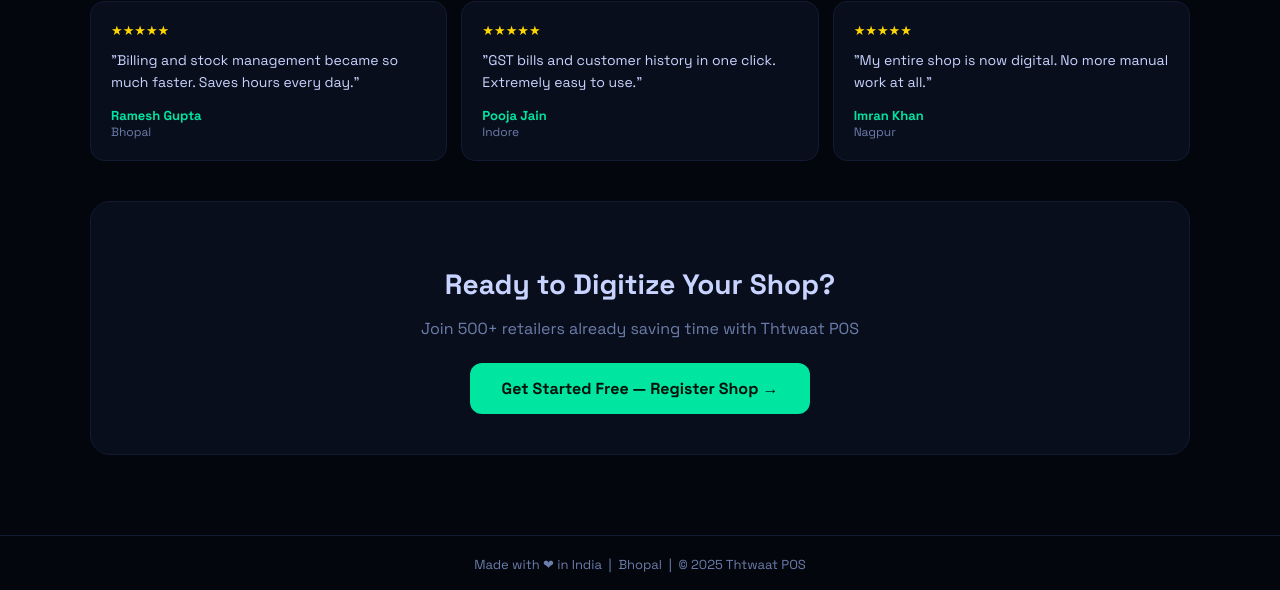
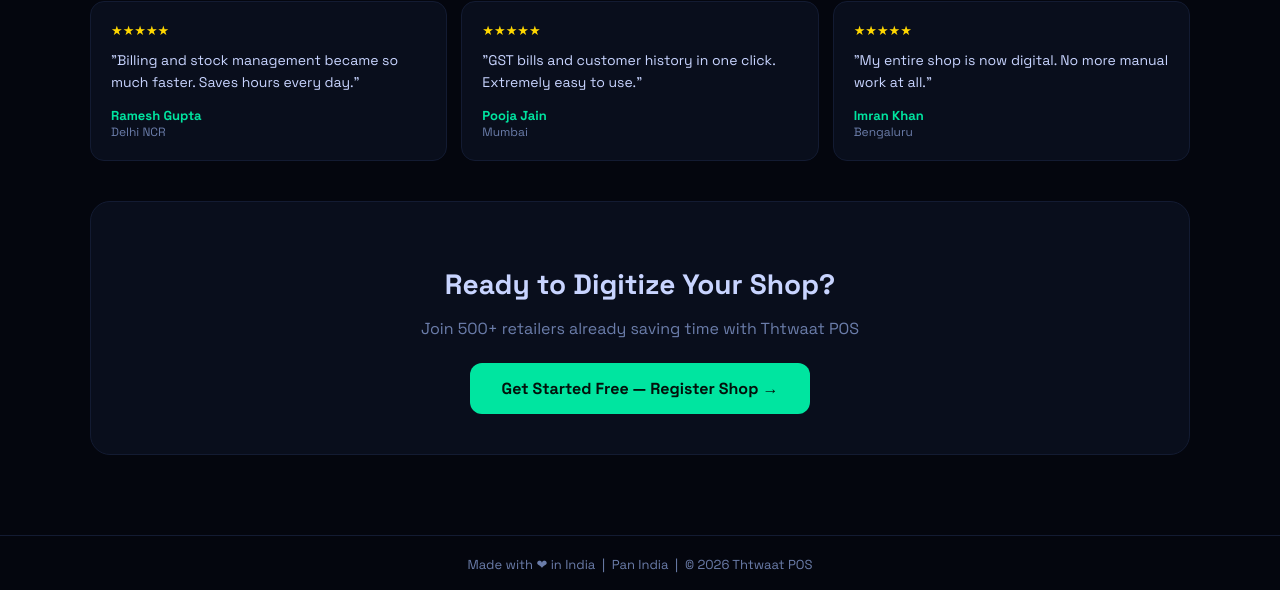
Before and after one commit to Aamenkhan/retailpro-ui, a React (Create React App) app: page / in a window 1280 px wide. Shown: the part 1602-2192 px from the top of the page. Built offline with nearby package versions, Linux system fonts and the light colour scheme; no server answers.

Commit message:
Remove Bhopal branding; pan-India footer and testimonials
Co-authored-by: Cursor <cursoragent@cursor.com>

```diff
--- a/src/App.jsx
+++ b/src/App.jsx
@@ -139,7 +139,7 @@ const btn=(color=C.green,ex={})=>({background:`linear-gradient(135deg,${color}CC
 // ══════════════════════════════════════════════════════════════════
 function Onboarding({onComplete}){
   const [step,setStep]=useState(0);
-  const [biz,setBiz]=useState({name:"",ownerName:"",phone:"",email:"",gstin:"",address:"",city:"Bhopal",state:"Madhya Pradesh",pincode:"",type:"Retail Shop",logo:"🏪",financialYear:"April"});
+  const [biz,setBiz]=useState({name:"",ownerName:"",phone:"",email:"",gstin:"",address:"",city:"",state:"",pincode:"",type:"Retail Shop",logo:"🏪",financialYear:"April"});
   const [owner,setOwner]=useState({username:"admin",password:"",confirmPassword:""});
   const LOGOS=["🏪","🛒","🏬","🏭","💊","👕","⚙️","🍕","🎂","📱","🔧","🌾","🧴","📦"];
   const s=(k,v)=>setBiz(p=>({...p,[k]:v}));
@@ -721,7 +721,7 @@ function POSPage({products,setProducts,orders,setOrders,notify,mode,setMode}){
       <div class="tr"><span>SGST</span><span>₹${(order.gst_amount/2).toFixed(2)}</span></div>
       <div class="gt"><span>GRAND TOTAL</span><span>₹${order.total.toLocaleString("en-IN")}</span></div>
     </div>
-    <div class="footer"><p>${business.name||"RetailPRO"} · ${business.city||"Bhopal"} · GSTIN: ${business.gstin||"N/A"}</p><p>Computer generated invoice</p></div>
+    <div class="footer"><p>${business.name||"RetailPRO"} · ${business.city||""} · GSTIN: ${business.gstin||"N/A"}</p><p>Computer generated invoice</p></div>
     <script>window.onload=()=>{window.print();}<\/script></body></html>`);
     w.document.close();
   };
@@ -732,7 +732,7 @@ function POSPage({products,setProducts,orders,setOrders,notify,mode,setMode}){
         <Modal onClose={()=>setReceipt(null)} width={380}>
           <div style={{padding:22,fontFamily:"monospace",textAlign:"center"}}>
             <div style={{fontSize:18,fontWeight:900,marginBottom:3}}>{business.logo||"🏪"} {business.name||"RetailPRO"}</div>
-            <div style={{fontSize:10,color:C.muted,marginBottom:10}}>{business.city||"Bhopal"} · GSTIN: {business.gstin||"N/A"}</div>
+            <div style={{fontSize:10,color:C.muted,marginBottom:10}}>{business.city ? `${business.city} · ` : ""}GSTIN: {business.gstin||"N/A"}</div>
             <div style={{display:"inline-block",padding:"2px 12px",borderRadius:20,background:mode==="wholesale"?"rgba(59,130,246,.15)":"rgba(0,229,160,.12)",color:mode==="wholesale"?C.blue:C.green,fontSize:11,fontWeight:700,marginBottom:12}}>{mode==="wholesale"?"🏭 WHOLESALE":"🛒 RETAIL"}</div>
             <div style={{borderTop:`1px dashed ${C.border2}`,paddingTop:10,marginBottom:8,fontSize:11,color:C.muted,display:"flex",justifyContent:"space-between"}}><span>{receipt.id}</span><span>{receipt.time}</span></div>
             <div style={{fontSize:12,textAlign:"left",marginBottom:10}}><div>Customer: <b>{receipt.customer}</b></div>{receipt.phone&&<div>Phone: {receipt.phone}</div>}</div>
--- a/src/Landing.jsx
+++ b/src/Landing.jsx
@@ -20,9 +20,9 @@ const featureCards = [
 ];
 
 const testimonials = [
-  { name: "Ramesh Gupta", city: "Bhopal", text: "Billing and stock management became so much faster. Saves hours every day." },
-  { name: "Pooja Jain", city: "Indore", text: "GST bills and customer history in one click. Extremely easy to use." },
-  { name: "Imran Khan", city: "Nagpur", text: "My entire shop is now digital. No more manual work at all." },
+  { name: "Ramesh Gupta", city: "Delhi NCR", text: "Billing and stock management became so much faster. Saves hours every day." },
+  { name: "Pooja Jain", city: "Mumbai", text: "GST bills and customer history in one click. Extremely easy to use." },
+  { name: "Imran Khan", city: "Bengaluru", text: "My entire shop is now digital. No more manual work at all." },
 ];
 
 const WA = process.env.REACT_APP_SUPPORT_WHATSAPP?.replace(/\D/g, "") || "";
@@ -140,7 +140,7 @@ export default function Landing() {
       </main>
 
       <footer style={{ borderTop: `1px solid ${C.border}`, padding: "20px 32px", textAlign: "center", color: C.muted, fontSize: 13 }}>
-        Made with &#10084; in India &nbsp;|&nbsp; Bhopal &nbsp;|&nbsp; &copy; 2025 Thtwaat POS
+        Made with &#10084; in India &nbsp;|&nbsp; Pan India &nbsp;|&nbsp; &copy; 2026 Thtwaat POS
       </footer>
 
       {WA ? (
```
